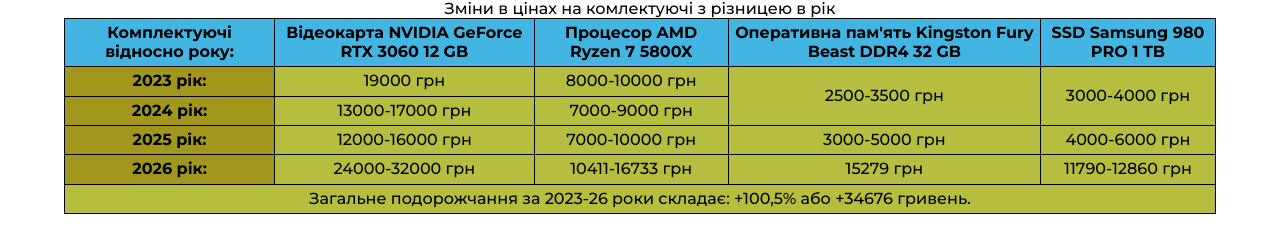
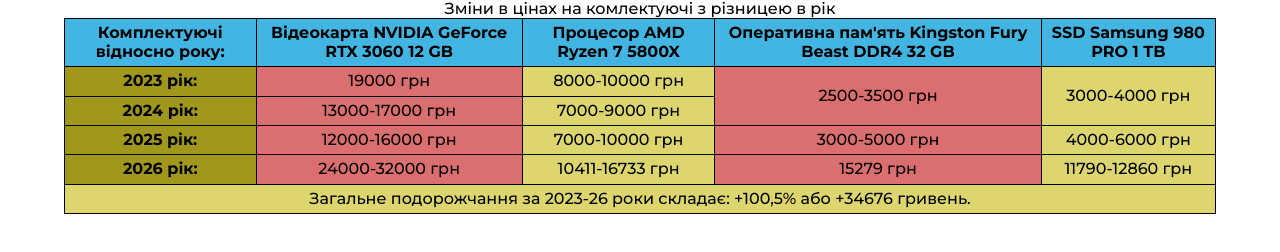
Before and after one commit to OleksandrRomanyuk/homework6, a plain HTML site: page index.html in a window 1280 px wide. Drawn offline with Linux system fonts and the light colour scheme.

Commit message:
microfix

```diff
--- a/styles/style.css
+++ b/styles/style.css
@@ -19,18 +19,15 @@ body {
     width: 90%;
     max-width: 1200px;
     margin: auto;
-    padding-top: 0 ;
-    padding-bottom: 0;
-    padding-left: calc(50vw - 600px);
-    padding-right: calc(50vw - 600px);
-}
+    padding: 0;
 table, th, td {
     border: 1px solid black;
     margin: auto;
     border-collapse: collapse;
     text-align: center;
     padding: 5px;
-    background-color: #b6be40;
+    background-color: #ddd66f;
+    overflow-wrap: anywhere;
 }
 .year {
     font-weight: 700;
@@ -39,3 +36,6 @@ table, th, td {
 .main{
     background-color: #42b5e2;
 }
+tbody tr, th, td:nth-child(even) {
+    background-color: #db6e6e;
+}
```
